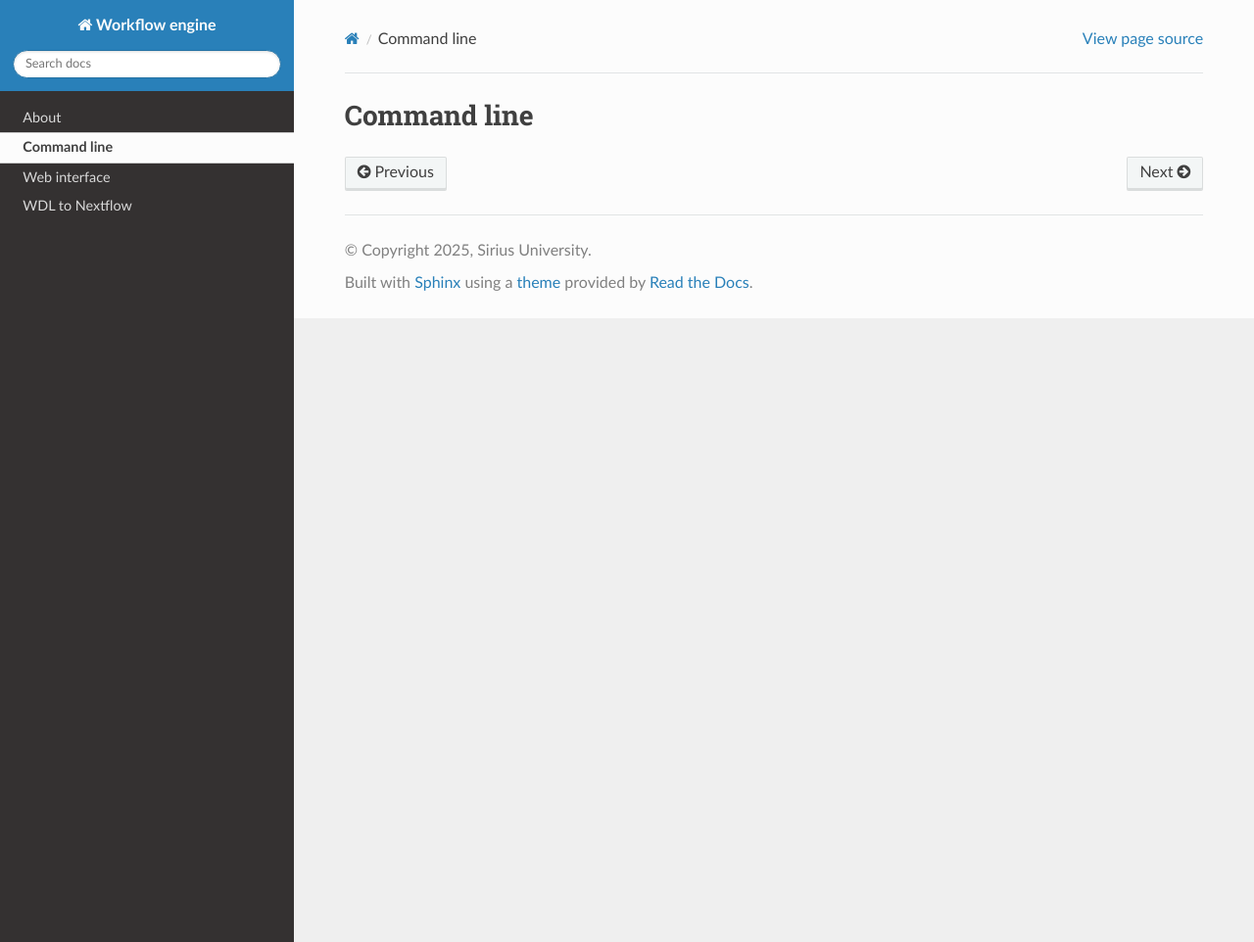
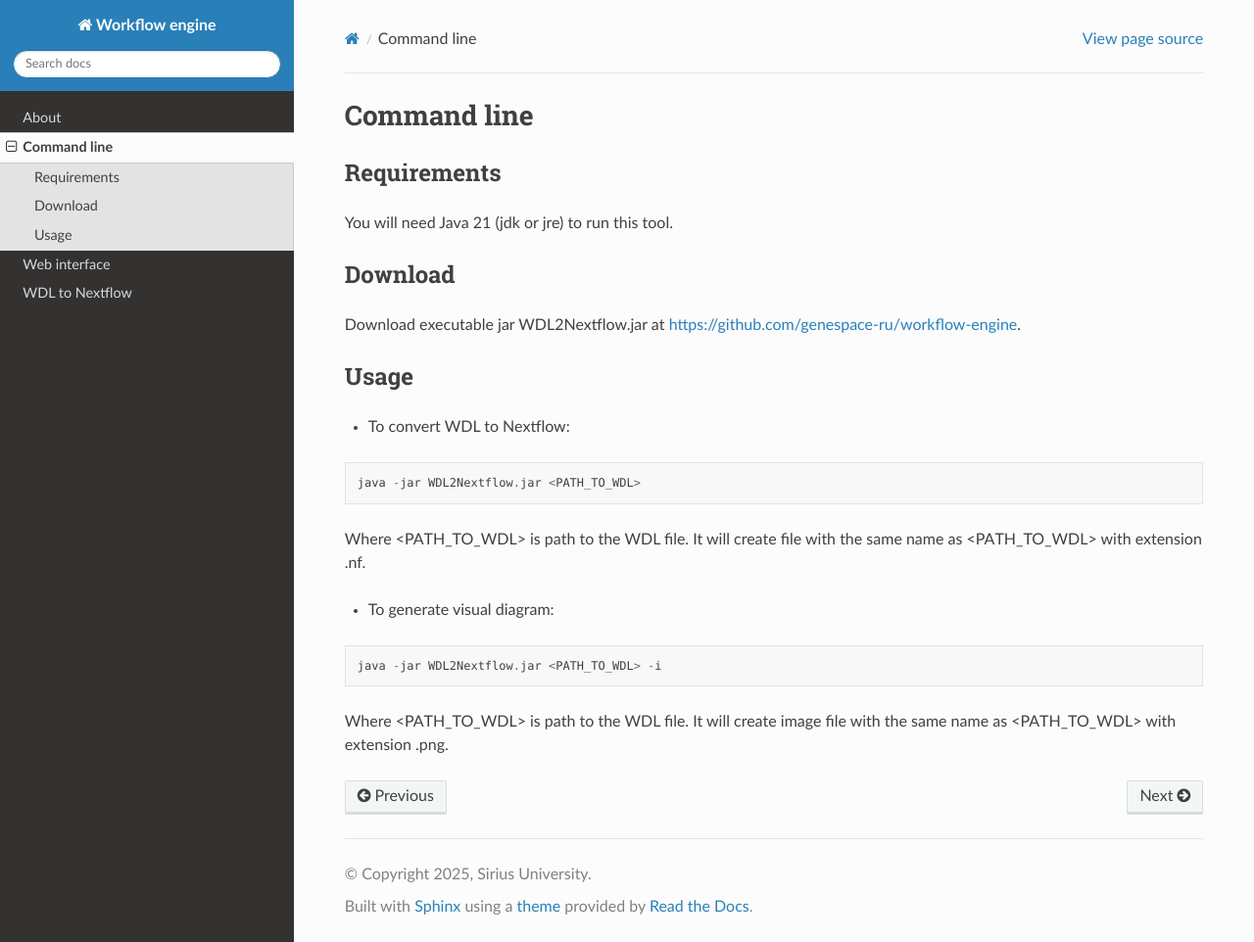
Before and after one commit to genespace-ru/workflow-engine-docs, a Sphinx documentation site: the page built from source/commandLine.rst, in a window 1280 px wide and 962 px high. Shown: the whole window at 98% size. Built offline with Sphinx 7.4.7 and the Read the Docs theme 3.1.0, drawn with Linux system fonts in a browser that asks for light colours.

Commit message:
Update commandLine.rst
Command line help added

```diff
--- a/source/commandLine.rst
+++ b/source/commandLine.rst
@@ -1,2 +1,28 @@
 Command line
 ============
+Requirements
+------------
+You will need Java 21 (jdk or jre) to run this tool.
+
+Download
+--------
+
+Download executable jar WDL2Nextflow.jar at https://github.com/genespace-ru/workflow-engine.
+
+Usage
+-----
+
+- To convert WDL to Nextflow:
+
+.. code-block::
+
+  java -jar WDL2Nextflow.jar <PATH_TO_WDL>
+
+Where <PATH_TO_WDL> is path to the WDL file. It will create file with the same name as <PATH_TO_WDL> with extension .nf.
+
+- To generate visual diagram:
+.. code-block::
+
+  java -jar WDL2Nextflow.jar <PATH_TO_WDL> -i
+
+Where <PATH_TO_WDL> is path to the WDL file. It will create image file with the same name as <PATH_TO_WDL> with extension .png.
```
